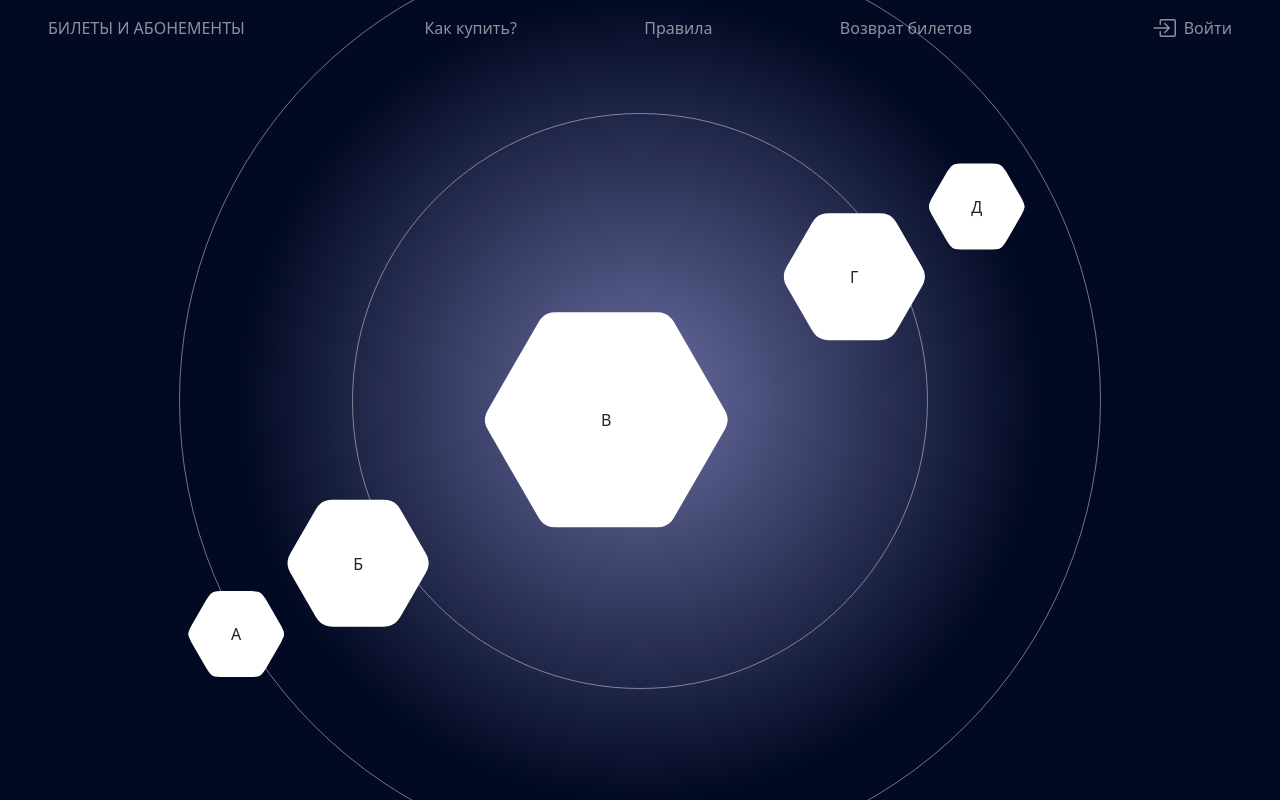
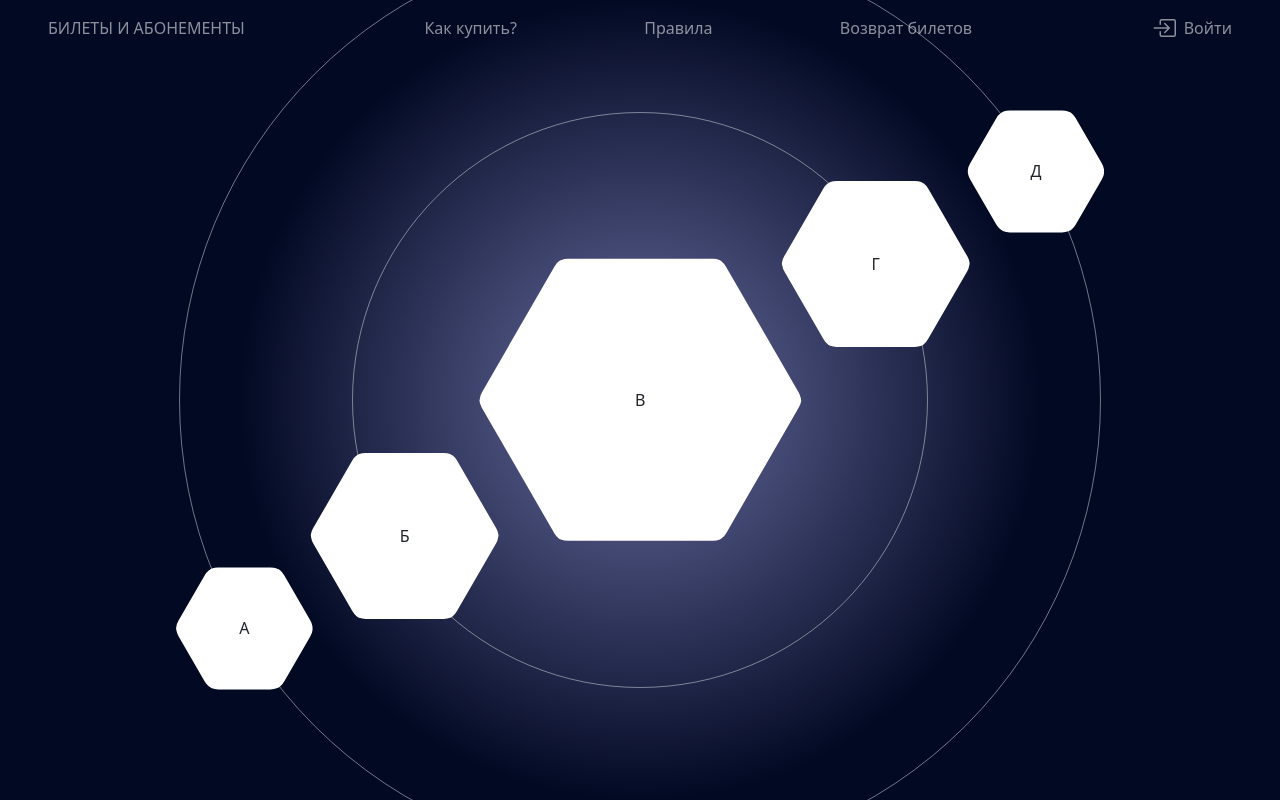
Before and after one commit to denikeev/informatics-test-task, a React (Create React App) app: page / in a window 1280 px wide. Built offline with nearby package versions, Linux system fonts and the light colour scheme.

Commit message:
add adaptive hexagons

```diff
--- a/src/App.jsx
+++ b/src/App.jsx
@@ -18,14 +18,24 @@ const App = () => {
     'hexagons__item_large',
     'hexagons__item_medium',
     'hexagons__item_small',
-  ]
+  ];
+
+  const wrapClasses = [
+    'item-wrap_small',
+    'item-wrap_medium',
+    'item-wrap_large',
+    'item-wrap_medium',
+    'item-wrap_small',
+  ];
+
   const initColl = [
-    { text: 'А', class: 'hexagons__item_small' },
-    { text: 'Б', class: 'hexagons__item_medium' },
-    { text: 'В', class: 'hexagons__item_large' },
-    { text: 'Г', class: 'hexagons__item_medium' },
-    { text: 'Д', class: 'hexagons__item_small' },
+    { text: 'А', class: 'hexagons__item_small', classForWrap: 'item-wrap_small' },
+    { text: 'Б', class: 'hexagons__item_medium', classForWrap: 'item-wrap_medium' },
+    { text: 'В', class: 'hexagons__item_large', classForWrap: 'item-wrap_large' },
+    { text: 'Г', class: 'hexagons__item_medium', classForWrap: 'item-wrap_medium' },
+    { text: 'Д', class: 'hexagons__item_small', classForWrap: 'item-wrap_small' },
   ];
+
 
   const [coll, setColl] = useState(initColl);
   const [hiddenCount, setHidden] = useState(0);
@@ -39,10 +49,20 @@ const App = () => {
         console.log('delta plus');
         const newColl = coll.map((item, index) => {
           const switchedClass = classes[index + hiddenCount + 1] || 'hexagons__item_hide';
-          const positionClass = index === 0 && hiddenCount >= 0 ? 'ms-auto' : '';
+          const positionClass = index === 0 && hiddenCount >= 0 ? '' : '';
           const newClass = `${switchedClass} ${positionClass}`;
 
-          return { ...item, class: newClass };
+          const switchedClass2 = wrapClasses[index + hiddenCount + 1] || 'item-wrap_width-null';
+          let positionClass2 = '';
+          if (index === 0 && hiddenCount === 0) {
+            positionClass2 = 'item-wrap_mls';
+          }
+          if (index === 0 && hiddenCount === 1) {
+            positionClass2 = 'item-wrap_mlm';
+          }
+          const newClass2 = `${switchedClass2} ${positionClass2}`;
+
+          return { ...item, class: newClass, classForWrap: newClass2 };
         });
         console.log('newColl>>>', newColl);
         setHidden(hiddenCount + 1);
@@ -53,11 +73,22 @@ const App = () => {
         console.log('delta minus');
         const newColl = coll.map((item, index) => {
           const switchedClass = classes[index + hiddenCount - 1] || 'hexagons__item_hide';
-          const positionClass = index === coll.length - 1 && hiddenCount < 0 ? 'me-auto' : '';
-          const positionClass2 = index === 0 && hiddenCount > 0 ? 'ms-auto' : '';
+          const positionClass = index === coll.length - 1 && hiddenCount < 0 ? '' : '';
+          const positionClass2 = index === 0 && hiddenCount > 0 ? '' : '';
           const newClass = `${switchedClass} ${positionClass} ${positionClass2}`;
 
-          return { ...item, class: newClass };
+
+          const switchedClass2 = wrapClasses[index + hiddenCount - 1] || 'item-wrap_width-null';
+          let positionClass3 = '';
+          if (index === coll.length - 1 && hiddenCount === 0) {
+            positionClass3 = 'item-wrap_mrs';
+          }
+          if (index === coll.length - 1 && hiddenCount === -1) {
+            positionClass3 = 'item-wrap_mrm';
+          }
+          const newClass2 = `${switchedClass2} ${positionClass3}`;
+
+          return { ...item, class: newClass, classForWrap: newClass2 };
         });
         console.log('newColl>>>', newColl);
         setHidden(hiddenCount - 1);
@@ -76,7 +107,7 @@ const App = () => {
           <ul className="hexagons">
             {coll.map((item, index) => {
               const classes = cn('hexagons__item', { 'hide': !!item.hidden }, item.class);
-              return <li key={index} className="item-wrap">
+              return <li key={index} className={`item-wrap ${item.classForWrap}`}>
                 <div className={classes}>
                   <span>{item.text}</span>
                 </div>
--- a/src/styles.scss
+++ b/src/styles.scss
@@ -6,7 +6,7 @@
 
 .diagonal-box {
   width: 100%;
-  max-width: 77%;
+  max-width: 85%;
   transform: rotate(-30deg);
 }
 
@@ -32,7 +32,7 @@
   flex-shrink: 0;
 
   background-color: white;
-  border-radius: 0.7rem / 0.3rem;
+  border-radius: 0.7vw / 0.3vw;
 
   transform: rotate(30deg);
   transition: all 0.3s ease-in-out;
@@ -65,27 +65,27 @@
   }
 
   &_large {
-    width: 124.13px;
-    height: 215px;
-    margin-right: 110px;
-    margin-left: 110px;
-    &+.hexagons__item_medium {
-      margin-right: 75px;
-    }
+    width: 12.7vw;
+    height: 22vw;
+    // margin-right: 110px;
+    // margin-left: 110px;
+    // &+.hexagons__item_medium {
+    //   margin-right: 75px;
+    // }
   }
   &_medium {
-    width: 73px;
-    height: 127px;
+    width: 7.5vw;
+    height: 13vw;
     // &:first-of-type {
     //   margin-left: auto;
     // }
   }
   &_small {
-    width: 53px;
-    height: 86px;
-    &+.hexagons__item_medium {
-      margin-left: 75px;
-    }
+    width: 5.5vw;
+    height: 9.53vw;
+    // &+.hexagons__item_medium {
+    //   margin-left: 75px;
+    // }
   }
   & span {
     z-index: 1;
@@ -93,7 +93,35 @@
 }
 
 .item-wrap {
-  flex-grow: 1;
+  display: flex;
+  align-items: center;
+  justify-content: center;
+  transition: all 0.3s ease-in-out;
+
+  &_small {
+    width: 16%;
+  }
+  &_medium {
+    width: 18%;
+  }
+  &_large {
+    width: 32%;
+  }
+  &_width-null {
+    width: 0;
+  }
+  &_mls {
+    margin-left: 16%;
+  }
+  &_mlm {
+    margin-left: 34%;
+  }
+  &_mrs {
+    margin-right: 16%;
+  }
+  &_mrm {
+    margin-right: 34%;
+  }
 }
 
 
```
